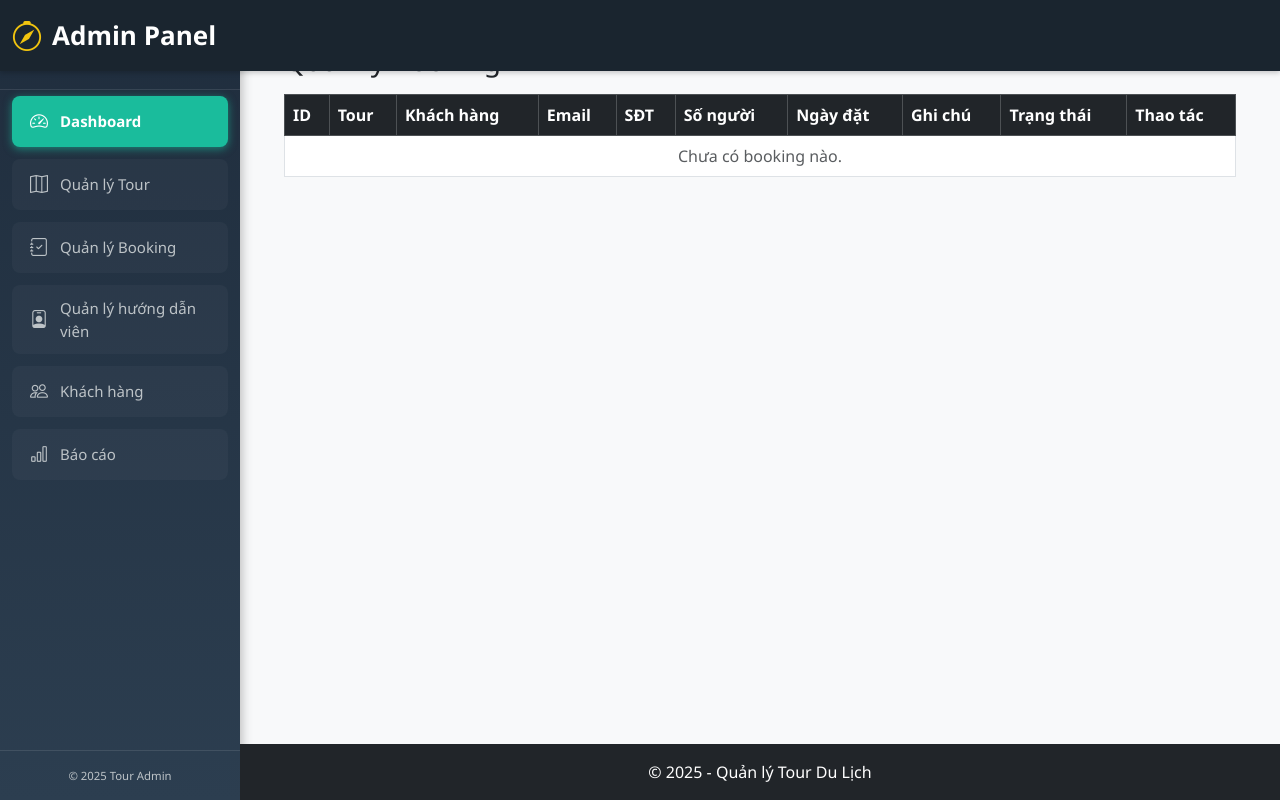
After one commit to ngochao0105/DA1-nh-m-6, a PHP site: the page made by views/Admin/QuanlyBooking/BookingList.php in a window 1280 px wide. The commit adds this page. Run offline with PHP 8.4, Linux system fonts and the light colour scheme; the template is opened without the code that fills it, so the values that code supplies are empty.

Commit message:
Hiển thị booking

```diff
--- a/controllers/TourController.php
+++ b/controllers/TourController.php
@@ -42,7 +42,7 @@ class TourController
             $id_danh_muc = $_POST['id_danh_muc'];
             $status = $_POST['status'];
         if($tour_name === '' || $description === '' || $start_date=== '' || $end_date==='' || $destination==='' || $price==='' || $id_danh_muc==='' || $status===''){
-
+            echo "Nhập đầy đủ thông tin";
         }else{
             $this->modelTour->createTour(
             $tour_name,
@@ -79,7 +79,7 @@ class TourController
             $id_danh_muc = $_POST['id_danh_muc'];
             $status = $_POST['status'];
         if($tour_name === '' || $description === '' || $start_date=== '' || $end_date==='' || $destination==='' || $price==='' || $id_danh_muc==='' || $status===''){
-
+            echo "Nhập đầy đủ thông tin ";
         }else{
             $this->modelTour->updateTour(
             $id,
--- /dev/null
+++ b/views/Admin/QuanlyBooking/BookingList.php
@@ -0,0 +1,76 @@
+<?php include "views/layout/header.php"; ?>
+<?php include "views/layout/sidebar.php"; ?>
+
+<div class="container-fluid px-4 mt-4">
+
+    <h3>Quản lý Booking</h3>
+
+    <table class="table table-bordered table-hover mt-3">
+        <thead class="table-dark">
+            <tr>
+                <th>ID</th>
+                <th>Tour</th>
+                <th>Khách hàng</th>
+                <th>Email</th>
+                <th>SĐT</th>
+                <th>Số người</th>
+                <th>Ngày đặt</th>
+                <th>Ghi chú</th>
+                <th>Trạng thái</th>
+                <th>Thao tác</th>
+            </tr>
+        </thead>
+
+        <tbody>
+            <?php if (!empty($bookings)): ?>
+                <?php foreach ($bookings as $b): ?>
+                    <tr>
+                        <td><?= $b['id'] ?></td>
+                        <td><?= htmlspecialchars($b['tour_name'] ?? "Không có") ?></td>
+                        <td><?= htmlspecialchars($b['customer_name']) ?></td>
+                        <td><?= htmlspecialchars($b['email']) ?></td>
+                        <td><?= htmlspecialchars($b['phone']) ?></td>
+                        <td><?= $b['people_count'] ?></td>
+                        <td><?= $b['booking_date'] ?></td>
+                        <td><?= htmlspecialchars($b['notes']) ?></td>
+
+                        <td>
+                            <?php
+                                if ($b['status'] == 0) {
+                                    echo "<span class='badge bg-warning text-dark'>Chờ xác nhận</span>";
+                                } elseif ($b['status'] == 1) {
+                                    echo "<span class='badge bg-primary'>Đã cọc</span>";
+                                } elseif ($b['status'] == 2) {
+                                    echo "<span class='badge bg-success'>Hoàn tất</span>";
+                                } else {
+                                    echo "<span class='badge bg-danger'>Hủy</span>";
+                                }
+                            ?>
+                        </td>
+
+                        <td>
+                            <a class="btn btn-sm btn-warning" href="?act=edit-booking&id=<?= $b['id'] ?>">
+                                <i class="bi bi-pencil"></i>
+                            </a>
+
+                            <a class="btn btn-sm btn-danger"
+                               href="?act=delete-booking&id=<?= $b['id'] ?>"
+                               onclick="return confirm('Xóa booking này?')">
+                                <i class="bi bi-trash"></i>
+                            </a>
+                        </td>
+                    </tr>
+                <?php endforeach; ?>
+            <?php else: ?>
+
+                <tr>
+                    <td colspan="10" class="text-center text-muted">Chưa có booking nào.</td>
+                </tr>
+
+            <?php endif; ?>
+        </tbody>
+    </table>
+
+</div>
+
+<?php include "views/layout/footer.php"; ?>
--- a/views/layout/sidebar.php
+++ b/views/layout/sidebar.php
@@ -115,7 +115,7 @@
        class="nav-link <?php echo ($act == 'tour-list' ? 'active' : ''); ?>">
        <i class="bi bi-map"></i> Quản lý Tour
     </a>
-    <a href="?act="
+    <a href="?act=booking-list"
    class="nav-link <?php echo ($act == 'booking-management' ? 'active' : ''); ?>">
    <i class="bi bi-journal-check"></i> Quản lý Booking
 </a>
```
Also changed, not shown: controllers/BookingController.php (added, +16 -0 lines), index.php (+5 -2 lines), models/BookingModel.php (added, +23 -0 lines), models/GuideModel.php (line endings or trailing spaces), views/Admin/QuanlyBooking/AddBooking.php (added).
